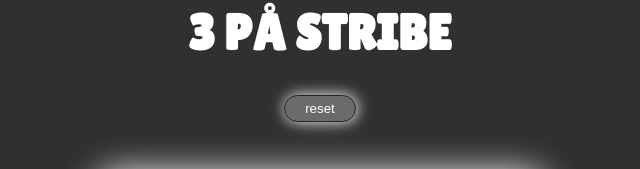
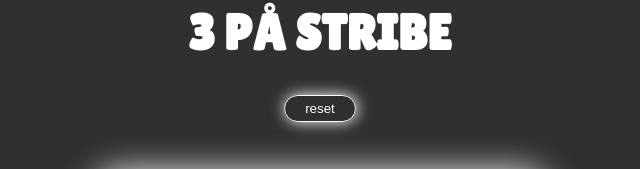
Before and after one commit to Ali1bra/tictactoe, a plain HTML site: page index.html in a window 1280 px wide. Shown: the part 102-271 px from the top of the page, without its empty margins (320-960 px from the left). Drawn offline with Linux system fonts and the light colour scheme.

Commit message:
Update styles.css

```diff
--- a/styles.css
+++ b/styles.css
@@ -27,13 +27,12 @@ h1{
     margin-bottom: 50px;
     padding: 5px 20px;
     text-transform: uper;
-    background-color: rgba(0, 0, 0, 0);
     border-radius: 50px;
-    border: 1px solid #2d241a;
+    border: 1px solid white;
     box-shadow:  1px 0px 15px;
     color: white;
     transition: 0.2s;
-    background-color: #6c6b6a;
+    background-color: rgba(0, 0, 255, 0);
 
 }
 
@@ -66,7 +65,7 @@ h1{
     align-items: center;
     justify-content: center;
     z-index: 100;
-    color: #403b34;
+    color: #1a1815;
     transition: 0.2s;
 
 }
```
